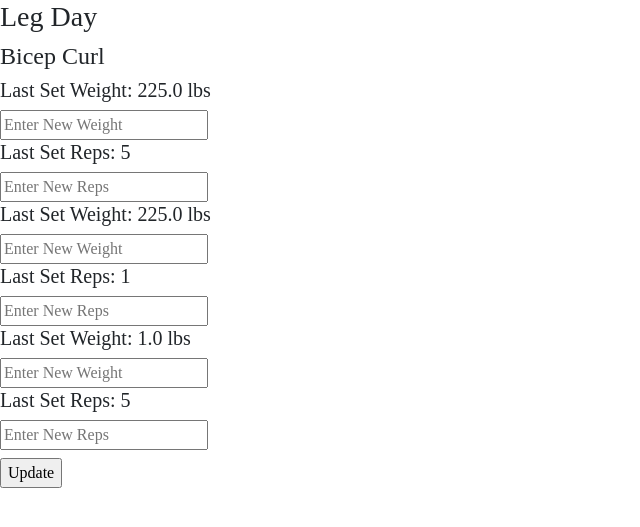
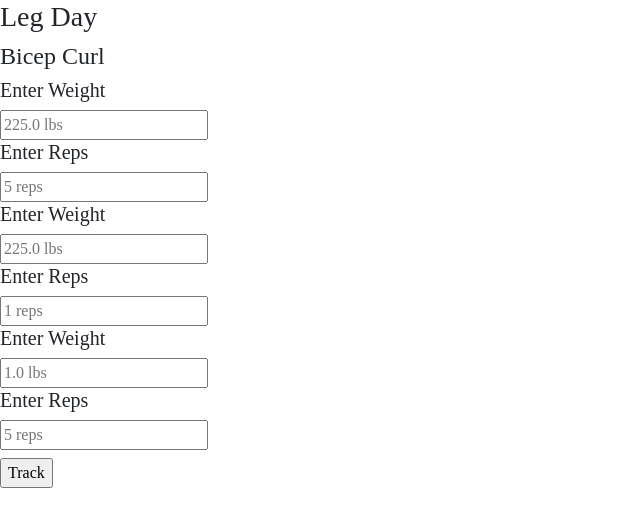
Before and after one commit to PatrickOBrien06/Zenith, a Flask app: page /schedule/1 in a window 1280 px wide. Shown: the part 77-604 px from the top of the page, without its empty margins (0-640 px from the left). Run offline with Flask 3, Linux system fonts and the light colour scheme; a user stored in the database is signed in; data comes from the database, SQL or seed files in the repository; both versions use the stored data as it was after the commit.

```diff
--- a/website/__init__.py
+++ b/website/__init__.py
@@ -1,17 +1,21 @@
 from flask import Flask, Blueprint
 from flask_sqlalchemy import SQLAlchemy
 from flask_login import LoginManager
+from dotenv import load_dotenv
+import os
 
 login_manager = LoginManager()
 
 db = SQLAlchemy()
+
+load_dotenv()
 
 def create_app():
 
     # App Configure
     app = Flask(__name__)
     app.config["SQLALCHEMY_DATABASE_URI"] = "sqlite:///project.db"
-    app.config['SECRET_KEY'] = 'mbgodbnfvojvnseofefqwdqwifgbjdfsnf'
+    app.config['SECRET_KEY'] = os.getenv('FLASK_SECRET_KEY', 'a_default_secret_key')
     db.init_app(app)
 
     # Blueprint Setup
--- a/website/templates/run_schedule.html
+++ b/website/templates/run_schedule.html
@@ -5,21 +5,20 @@
 
 <form method="post">
     {% for exercise in exercises %}
-
         <h4>{{ exercise.exercise_name }}</h4>
         {% for set in sets %}
             {% if exercise.id == set.exercise_id %}
 
-                <h5>Last Set Weight: {{ set.weight }} lbs</h5>
-                <input type="text" placeholder="Enter New Weight" name="new_weight_{{ set.id }}">
-                <h5>Last Set Reps: {{ set.reps }}</h5>
-                <input type="text" placeholder="Enter New Reps" name="new_reps_{{ set.id }}">
+                <h5>Enter Weight</h5>
+                <input type="text" placeholder="{{set.weight}} lbs" name="new_weight_{{ set.id }}">
+                <h5>Enter Reps</h5>
+                <input type="text" placeholder="{{set.reps}} reps" name="new_reps_{{ set.id }}">
                 <input type="hidden" name="id" value="{{ set.id }}">
             {% endif %}
         {% endfor %}
     {% endfor %}
     <br>
-    <input type="submit" class="mt-2" value="Update">
+    <input type="submit" class="mt-2" value="Track">
 </form>
 
 {% endblock %}
```
Also changed, not shown: instance/project.db, website/training.py (line endings or trailing spaces), 1 other file.
